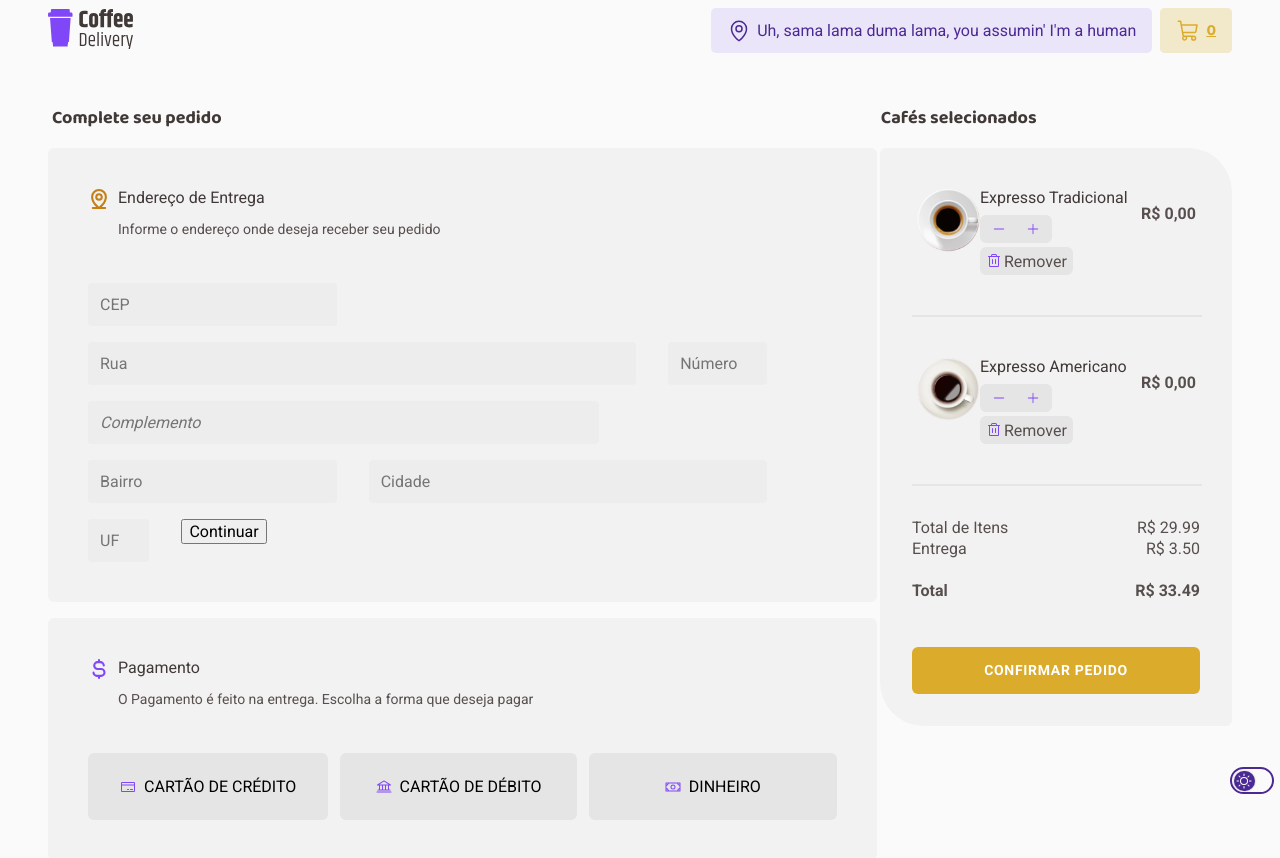
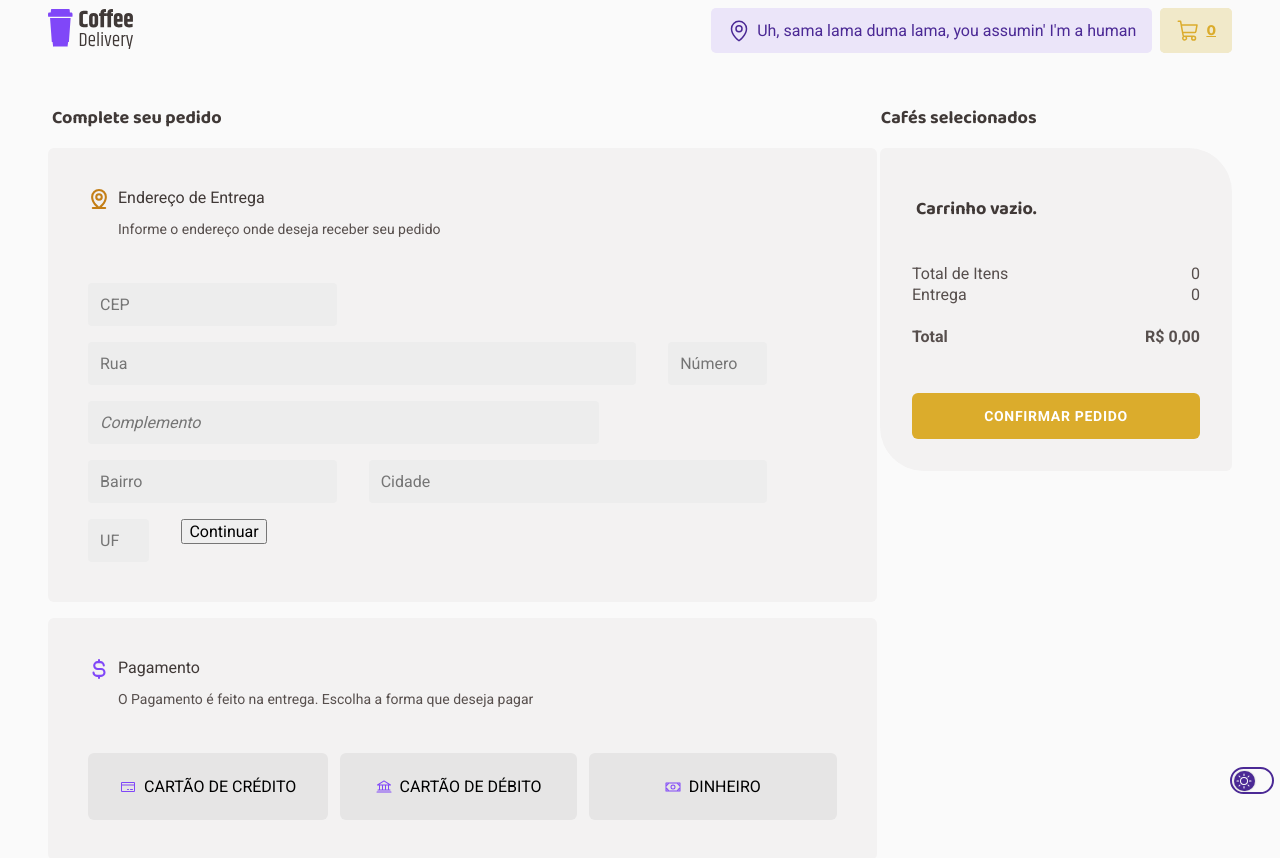
Before and after one commit to ssisaias/desafio02-coffee-delivery, a React (Vite) app: page /checkout in a window 1280 px wide. Shown: the top 858 px of the page. Built offline with nearby package versions, Linux system fonts and the light colour scheme.

Commit message:
get data from Cart

```diff
--- a/src/components/CheckoutOrderSummary/index.tsx
+++ b/src/components/CheckoutOrderSummary/index.tsx
@@ -1,47 +1,34 @@
 import { ConfirmationCardContainer, ConfirmationCardSubmitButton, ConfirmationCardSummaryText } from "./styles";
 import { ConfirmationItemList } from "./ConfirmationItemsList";
-
-const cofeesmock = [
-  {
-    "id": "1",
-    "name": "Expresso Tradicional",
-    "description": "O tradicional café feito com água quente e grãos moídos",
-    "price": 9.90,
-    "tags": ["tradicional","tradicional", "tradicional"],
-    "image": "Expresso"
-},
-{
-    "id": "2",
-    "name": "Expresso Americano",
-    "description": "Expresso diluído, menos intenso que o tradicional",
-    "price": 9.90,
-    "tags": ["especial", "alcoolico", "gelado"],
-    "image": "Americano"
-}
-];
-
-const coffeeList = cofeesmock;
+import { useContext } from "react";
+import { CartContext } from "../../contexts/CartContext";
 
 export function CheckoutOrderSummary() {
 
+  const { cart } = useContext(CartContext);
+
+  function formatCartPrice() {
+    return new Intl.NumberFormat('pt-BR', { style: 'currency', currency: 'BRL' }).format(cart.totalPrice+cart.deliveryAmount);
+  }
+
   return (
     <ConfirmationCardContainer>
-    {coffeeList.length > 0 ?
+    {cart.items.length > 0 ?
       <>
-          {coffeeList.map(coffee => (
+          {cart.items.map(coffee => (
             <>
-              <ConfirmationItemList key={coffee.id} coffeeItem={coffee} />
+              <ConfirmationItemList key={coffee.CoffeeItem.id} coffeeItem={coffee.CoffeeItem} quantity={coffee.quantity}/>
               <hr></hr>
             </>
           ))}
       </>  :
       <h3>Carrinho vazio.</h3> }
       <ConfirmationCardSummaryText>
-        <div><span>Total de Itens</span><span>R$ 29.99</span></div>
+        <div><span>Total de Itens</span><span>{cart.totalPrice.toLocaleString('pt-BR')}</span></div>
 
-        <div><span>Entrega</span><span>R$ 3.50</span></div>
+        <div><span>Entrega</span><span>{cart.deliveryAmount.toLocaleString('pt-BR')}</span></div>
 
-        <div><h4>Total</h4><h4>R$ 33.49</h4></div>
+        <div><h4>Total</h4><h4>{formatCartPrice()}</h4></div>
       </ConfirmationCardSummaryText>
       <ConfirmationCardSubmitButton
       onClick={() => console.log('clicou')}>
--- a/src/contexts/CartContext.tsx
+++ b/src/contexts/CartContext.tsx
@@ -5,7 +5,8 @@ import { v4 as uuidv4 } from 'uuid';
 interface CartContextType {
   cart: Cart,
   addItemToCart: (item: CartItem) => void,
-  getItemQuantity: () => number
+  getItemQuantity: () => number,
+  setItemQuantity: (itemId: string, quantity: number) => void,
 }
 
 const newCart: Cart = {
@@ -29,15 +30,32 @@ export function CartContextProvider({ children }: CommonProviderProps) {
     } else {
       cart.items.push(item);
     }
-    setCart({ ...cart });
+    recalcTotals();
+  }
+
+  function setItemQuantity(itemId: string, quantity: number) {
+    const itemInCart = cart.items.find(i => i.CoffeeItem.id === itemId);
+    if (itemInCart) {
+      itemInCart.quantity = quantity;
+    }
+    recalcTotals();
   }
 
   function getItemQuantity() {
     return cart.items.length;
   }
 
+  function recalcTotals() {
+    let totalPrice = 0;
+    cart.items.forEach(item => {
+      totalPrice += item.CoffeeItem.price * item.quantity;
+    });
+    cart.totalPrice = totalPrice;
+    setCart({ ...cart });
+  }
+
   return (
-    <CartContext.Provider value={{ cart, addItemToCart, getItemQuantity }}>
+    <CartContext.Provider value={{ cart, addItemToCart, getItemQuantity, setItemQuantity }}>
       {children}
     </CartContext.Provider>
   );
--- a/src/interface/interfaces.ts
+++ b/src/interface/interfaces.ts
@@ -14,9 +14,8 @@ export interface Cart {
     uuid: string
     createdDate: Date
     items: CartItem[]
-    totalPrice?: number
-    status?: string
-    deliveryAmount?: number
+    totalPrice: number
+    deliveryAmount: number
     deliveryAddress?: DeliveryAddress
     selectedPaymentMethod?: string
 }
--- a/src/props/commonsProps.tsx
+++ b/src/props/commonsProps.tsx
@@ -2,4 +2,5 @@ import { CoffeeInterface } from "../interface/interfaces"
 
 export interface CoffeeCardProps {
     coffeeItem: CoffeeInterface
+    quantity?: number
 }
```
